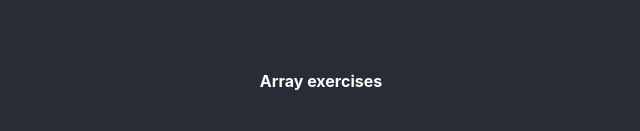
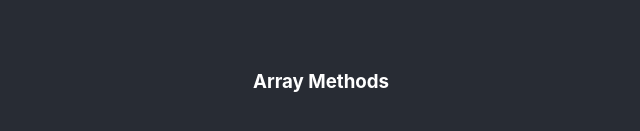
Before and after one commit to fernanda-freitas/javascript-sandbox, a React (Create React App) app: page / in a window 1280 px wide. Shown: the part 319-450 px from the top of the page, without its empty margins (319-959 px from the left). Built offline with nearby package versions, Linux system fonts and the light colour scheme; the HTML template or start-up script is replaced by a standard one.

Commit message:
files fix

```diff
--- a/src/App.js
+++ b/src/App.js
@@ -1,6 +1,5 @@
 import React from 'react'
 import './App.css';
-import ArrayExercise from './ArrayExercise'
 
 function App() {
   // shift - Remove um item na primeira posição de um array.
@@ -112,7 +111,7 @@ function App() {
 
   return (
     <div className="App">
-      <ArrayExercise />
+      <h3>Array Methods</h3>
     </div>
   );
 }
--- a/src/ArrayExercise.js
+++ b/src/ArrayExercise.js
@@ -1,29 +1,19 @@
 export default function ArrayExercise() {
 
-    // função solution(A);
-    // Dado um array A de N inteiros, retorna o menor inteiro positivo (maior que 0)
-    // que não ocorre em A.
-    // Por exemplo, dada A = [1, 3, 6, 4, 1, 2], a função deve retornar 5.
-    // Dado A = [1, 2, 3], a função deve retornar 4.
-    // Dado A = [−1, −3], a função deve retornar 1.
+    // const solution = (N) => {
+    //     // Implement your solution here
+    //     N.map(() => {
+    //         console.log('L')
+    //     })
+    // }
+    // console.log(solution(4))
 
-    const solution = (A) => {
-        console.log('começa aqui')
-        console.log(A)
-        // Ordena do menor para o maior
-        const sortedA = A.sort((a,b) => a - b)
-        console.log(sortedA)
-        // Garante que só há inteiros positivos no array
-        const positiveA = sortedA.filter((num) => num > 0)
-        console.log(positiveA)
-        // TODO: Remove possíveis duplicados
-
-        // TODO: Usa o método Reduce para retornar o menor valor não existente
+    const name = (n) => {
+        return n.map(item => item)
     }
-    const A = [-2, -1, 0, 1, 3, 6, 4, 1, 2]
-    console.log(solution(A))
+    name(4)
 
     return (
-        <h4>Array exercises</h4>
+        <h4>challenge</h4>
     )
 }
```
